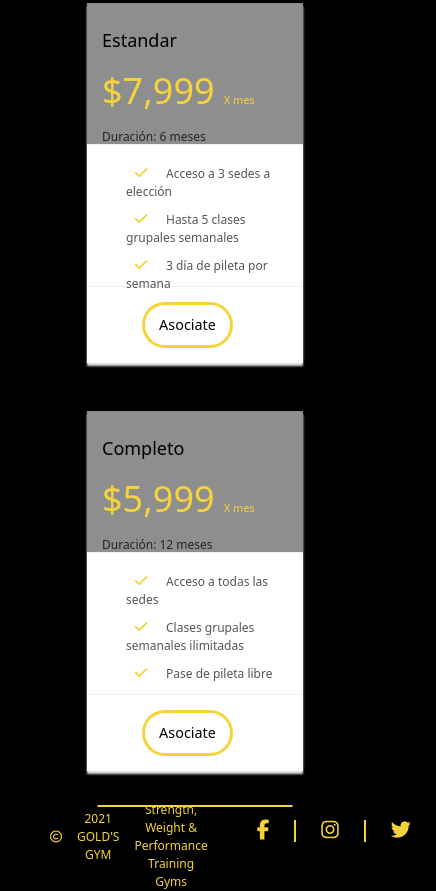
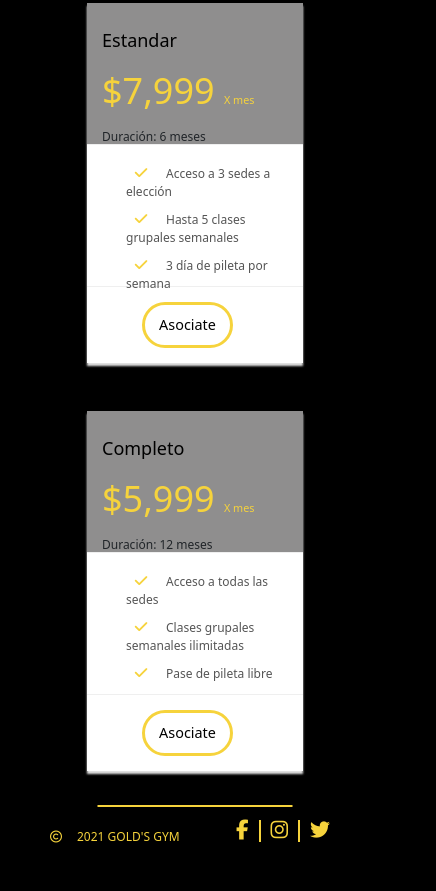
Before and after one commit to SantiagoVaccarelli/Gold-s-Gym, a website: page index.html in a window 390 px wide. Shown: the part 8020-8911 px from the top of the page, 436 px wide, since content can reach past the window. After the commit the page ends 8886 px from the top, so only its background shows below. Drawn offline with nearby package versions, Linux system fonts and the light colour scheme; a web font is replaced by a local one.

Commit message:
Arreglo footer en mobile

```diff
--- a/scss/components/_footer.scss
+++ b/scss/components/_footer.scss
@@ -6,6 +6,12 @@ footer {
     display: flex;
     justify-content: space-between;
     align-items: center;
+
+    .textoFooter{
+        @include mediaQuery(mobile){
+            display: none;
+        }
+    }
 
     p{
         margin-bottom: 0;
@@ -26,6 +32,10 @@ footer {
 
         li {
             padding: 0 25px;
+
+            @include mediaQuery(mobile){
+                padding: 0 10px;
+            }
 
             + li{
                 border-left: nth($colors,1) solid 2px;
```
Also changed, not shown: css/style.css, 1 other file.
